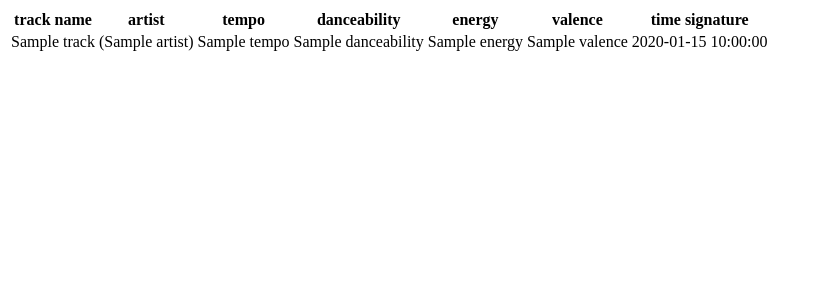
After one commit to dannown/wanedie, a Flask app: template templates/from_playlist.html in a window 1280 px wide. The commit adds this page. Shown: the top 300 px of the page, without its empty margins (0-818 px from the left). Run offline with Flask 2, Linux system fonts and the light colour scheme; the template is opened without the code that fills it: most values are stand-ins (such as "Sample title", 1, 10 or a date in 2020).

Commit message:
add endpoint for playlist_from_playlist

```diff
--- a/app.py
+++ b/app.py
@@ -35,5 +35,16 @@ def index():
     return render_template("playlists.html", playlists=playlists["items"])
 
 
+@app.route('/playlist_from_playlist/<playlist_id>')
+def playlist_from_playlist(playlist_id):
+    playlist = sp.playlist(playlist_id)
+    tracks = [itm["track"] for itm in playlist["tracks"]["items"]]
+    audio_features = sp.audio_features([track["id"] for track in tracks])
+    for i in range(len(tracks)):
+        tracks[i]["af"] = audio_features[i]
+    tracks.sort(reverse=True, key=lambda x: x["af"]["danceability"] + x['af']['energy'] + x['af']['valence'])
+    return render_template("from_playlist.html", tracks=tracks)
+
+
 if __name__ == '__main__':
     app.run(port=5050)
--- /dev/null
+++ b/templates/from_playlist.html
@@ -0,0 +1,27 @@
+<style>
+    td {
+        text-align: right;
+    }
+</style>
+<table>
+    <tr>
+        <th>track name</th>
+        <th>artist</th>
+        <th>tempo</th>
+        <th>danceability</th>
+        <th>energy</th>
+        <th>valence</th>
+        <th>time signature</th>
+    </tr>
+    {% for track in tracks %}
+        <tr>
+            <td>{{ track["name"] }}</td>
+            <td>({{ track["artists"][0]["name"] }})</td>
+            <td>{{ track["af"]["tempo"] }}</td>
+            <td>{{ track["af"]["danceability"] }}</td>
+            <td>{{ track["af"]["energy"] }}</td>
+            <td>{{ track["af"]["valence"] }}</td>
+            <td>{{ track["af"]["time_signature"] }}</td>
+        </tr>
+    {% endfor %}
+</table>
--- a/templates/playlists.html
+++ b/templates/playlists.html
@@ -7,7 +7,7 @@
 <body>
 <ul>
 {% for playlist in playlists %}
-    <li>{{ playlist["name"] }}</li>
+    <li><a href="{{ url_for("playlist_from_playlist", playlist_id=playlist.id) }}">{{ playlist["name"] }}</a></li>
 {% endfor %}
 </ul>
 </body>
```
